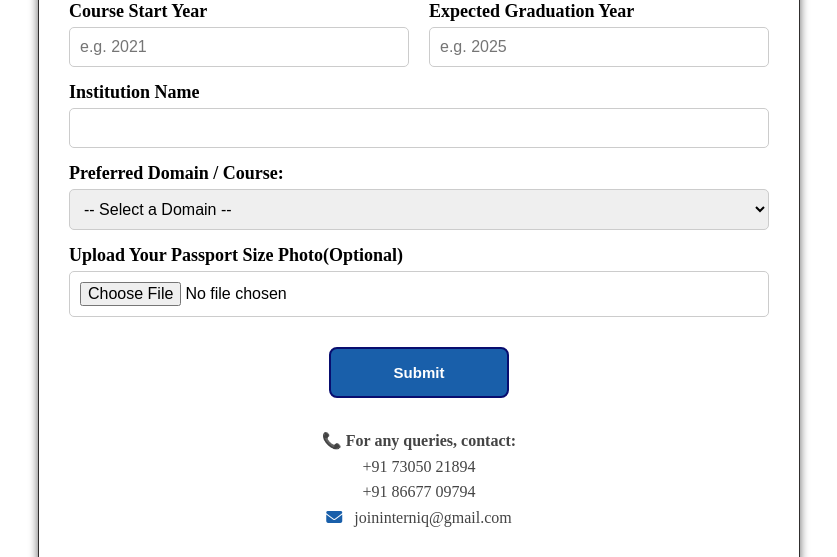
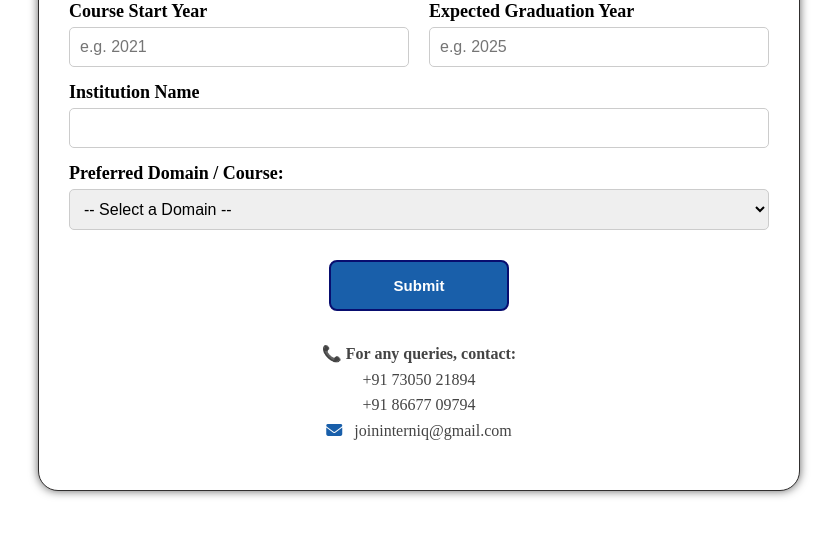
Before and after one commit to JoinInternIQ/CourseApplication_Form, a Django app: page / in a window 1280 px wide. Shown: the part 773-1330 px from the top of the page, without its empty margins (221-1058 px from the left). After the commit the page ends 1270 px from the top, so only its background shows below. Run offline with Django 5.2, Linux system fonts and the light colour scheme.

Commit message:
Update internship_form.html

```diff
--- a/internship/templates/internship_form.html
+++ b/internship/templates/internship_form.html
@@ -185,7 +185,7 @@
   <body>
     {% load static %}
     <div class="container">
-
+      {% comment %} <img src={% static "images/info-tech-logo.jpg" %} class="Topimg"></img> {% endcomment %}
       <h2>Course Application Form</h2>
       <form method="POST" enctype="multipart/form-data">
         {% csrf_token %}
@@ -296,11 +296,6 @@
           </select>
         </div>
 
-        <div class="form-group">
-          <label>Upload Your Passport Size Photo(Optional)</label>
-          <input type="file" name="photo" accept="image/*" required/>
-        </div>
-
         <button type="submit"><span>Submit</span></button>
       </form>
 
```
